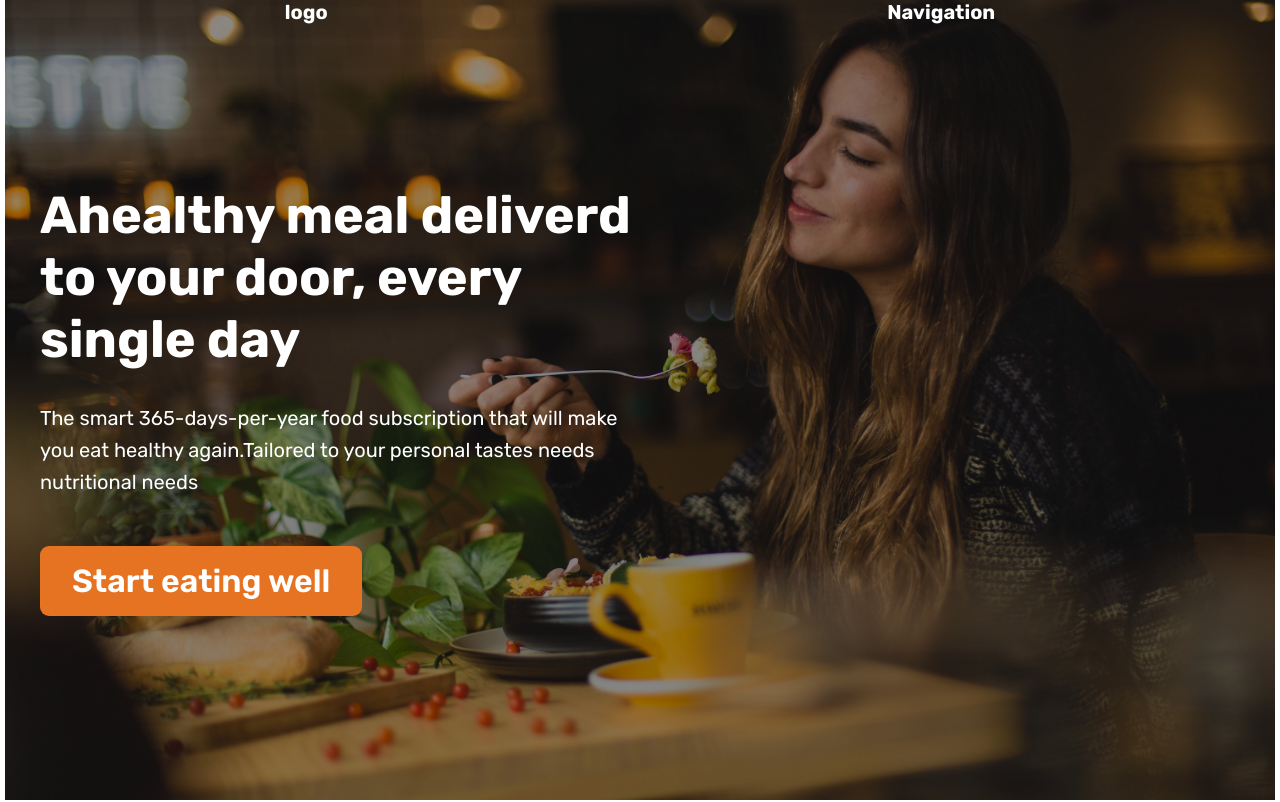
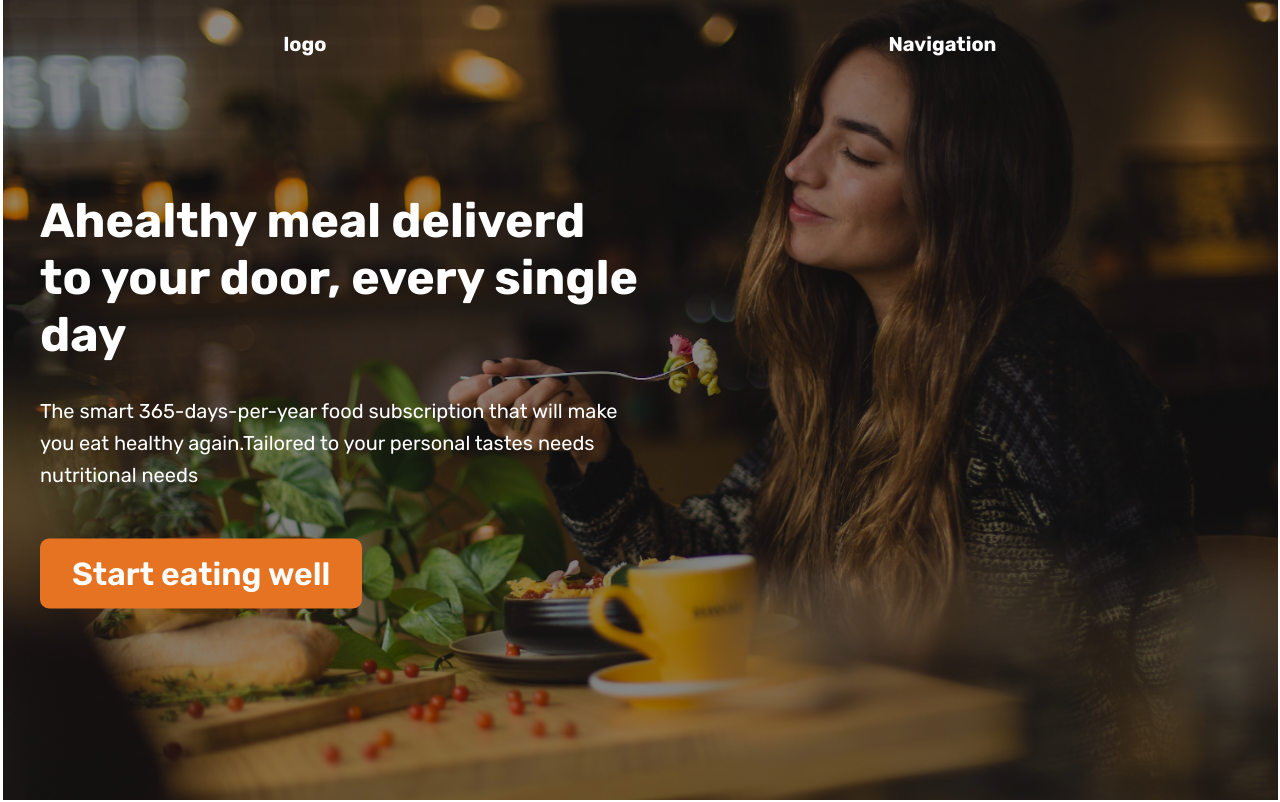
Before and after one commit to Engr-Yahya/02-HTML-Fundamentals, a plain HTML site: page hero-section.html in a window 1280 px wide. Shown: the top 802 px of the page. Drawn offline with Linux system fonts and the light colour scheme.

Commit message:
Refactor CSS styles for container and header to improve layout consistency

```diff
--- a/hero-section.html
+++ b/hero-section.html
@@ -19,8 +19,9 @@
       }
       .container {
         color: #444;
+        max-width: 1275px;
+        width: 100%;
         margin: 0 auto;
-        width: 1270px;
       }
       header {
         height: 100vh;
@@ -33,6 +34,7 @@
         color:inherit !important;
         font-size: 20px;
         font-weight: 700;
+        padding-top: 32px;
         display: flex;
         justify-content: space-around;
         align-items: center;
@@ -48,7 +50,7 @@
         width: 50%;
       }
       h1 {
-        font-size: 52px;
+        font-size: 48px;
         margin-bottom: 32px;
       }
       p {
```
